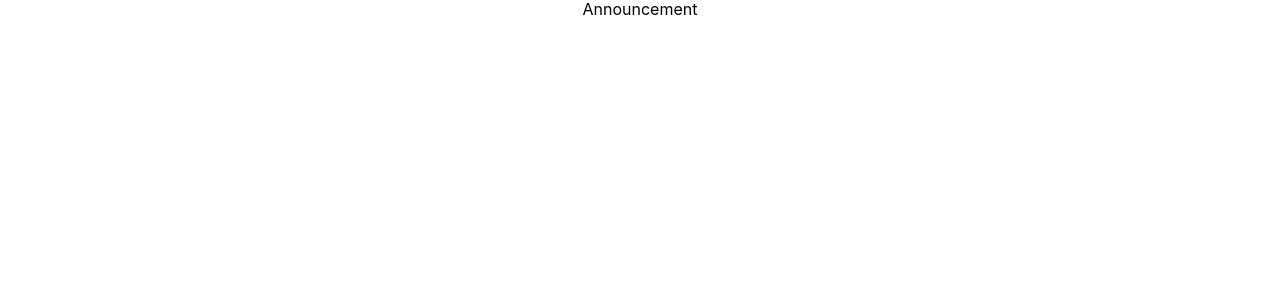
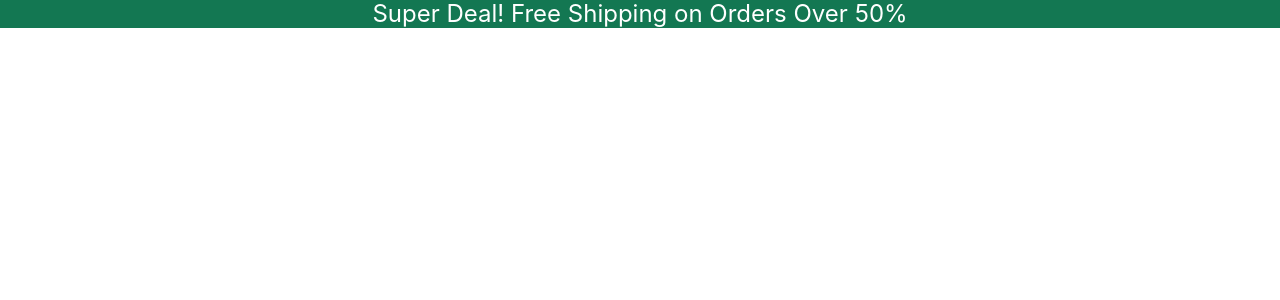
Before and after one commit to adarraji/react-shop, a React (Create React App) app: page / in a window 1280 px wide. Shown: the top 300 px of the page. Built offline with nearby package versions, Linux system fonts and the light colour scheme.

Commit message:
added styles

```diff
--- a/src/components/Announcement/Announcement.js
+++ b/src/components/Announcement/Announcement.js
@@ -2,7 +2,9 @@ import React from "react";
 
 const Announcement = () => {
     return (
-        <div>Announcement</div>
+        <div className="f3 fw-5 bg-dark-green white flex justify-center items-center ">
+            {"Super Deal! Free Shipping on Orders Over 50%"}
+        </div>
     )
 }
 
```
